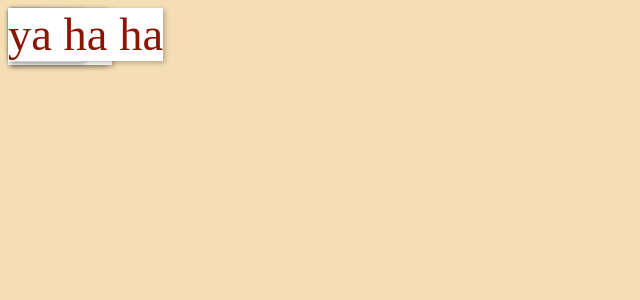
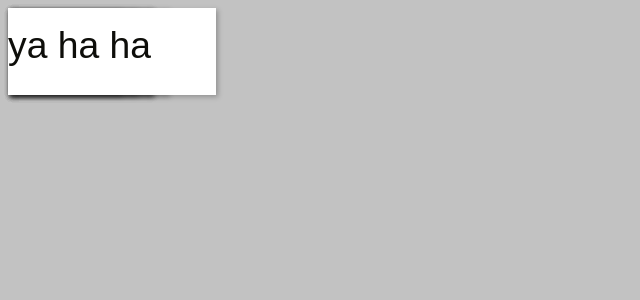
Before and after one commit to WhoaNellie/Cut-Up-Poems, a Svelte app: page / in a window 1280 px wide. Shown: the top 300 px of the page, without its empty margins (0-640 px from the left). Built offline with nearby package versions, Linux system fonts and the light colour scheme.

Commit message:
switched to svg

```diff
--- a/public/global.css
+++ b/public/global.css
@@ -11,7 +11,7 @@ html, body {
 body {
 	overflow: hidden;
 	color: #333;
-	background-color: wheat;
+	background-color: rgb(194, 194, 194);
 	margin: 0;
 	padding: 8px;
 	box-sizing: border-box;
--- a/src/Words.svelte
+++ b/src/Words.svelte
@@ -12,8 +12,9 @@
         clientY = mouseEvent.clientY;
         clientX = mouseEvent.clientX;
 
-        e.target.style.top = clientY - e.target.offsetHeight/2 + "px";
-        e.target.style.left = clientX - e.target.offsetWidth/2 + "px";
+        // e.target.offsetHeight/2
+        e.target.style.top = clientY + "px";
+        e.target.style.left = clientX + "px";
     }
         document.addEventListener("mousemove", listener);
         e.target.style.zIndex = top;
@@ -25,44 +26,60 @@
         document.removeEventListener("mousemove", listener);
     }
 
-    function generateStyle(){
-        let size = (2 + Math.random()*1.1).toFixed(2) + "rem";
+    function generateTextStyle(){
+        let size = (1.7 + Math.random()*1.2).toFixed(2) + "rem";
         let colors = ["#333", "#271d1d", "#1d1d27", "#464646", "#0e0e0a", "#8a1503", "#2a3980", "#282894"];
-        let fonts = ["serif", "sans-serif", "helvetica", "arial", "Times New Roman"];
+        let fonts = ["serif", "sans-serif", "helvetica", "arial", "Times New Roman", "Georgia", "Book Antiqua", "Impact", "Lucida Sans Unicode", "Courier New", "Lucida Console", "Trebuchet MS"];
+        let padding = `${Math.random().toFixed(2)}rem ${Math.random().toFixed(2)}rem ${Math.random().toFixed(2)}rem ${Math.random().toFixed(2)}rem`;
+        let background = `hsl(44, 100%, ${95+Math.floor(Math.random()*6)}%)`;
 
         return `font-size: ${size};
-                color: ${colors[Math.floor(Math.random()*colors.length)]};
-                font-family: ${fonts[Math.floor(Math.random()*fonts.length)]}`;
+                fill: ${colors[Math.floor(Math.random()*colors.length)]};
+                font-family: ${fonts[Math.floor(Math.random()*fonts.length)]};`;
     }
 
+    function generatePaperStyle(){
 
+    }
+
+    function getSVGWidth(svh){
+        console.log(svh)
+    }
 </script>
 
 {#each words as word}
-    <div
-        on:mousedown={handleDrag}
-        on:mouseup={handleRelease}
-        style={generateStyle()}
-    >
+<svg
+    width={word.length + 5 + "em"}
+    height="10ex"
+    on:mousedown={handleDrag}
+    on:mouseup={handleRelease}>
+<text
+    y="50"
+    style={generateTextStyle()}>
         {word}
-    </div>
+    </text>
+</svg>
+
 {/each}
 
+
 <style>
-    div{
-        /* padding: 1% 2%; */
-        width: fit-content;
+    svg{
+        /* width: fit-content; */
         background-color: white;
         box-shadow: 2px 2px 5px 0px rgba(0,0,0,0.25);
         position: absolute;
         user-select: none;
     }
+    text{
+        pointer-events: none;
+    }
 
-    div:hover{
+    svg:hover{
         cursor: grab;
     }
 
-    div:active{
+    svg:active{
         cursor: grabbing;
     }
 </style>
```
Also changed, not shown: src/img/cutlr.svg (added).
